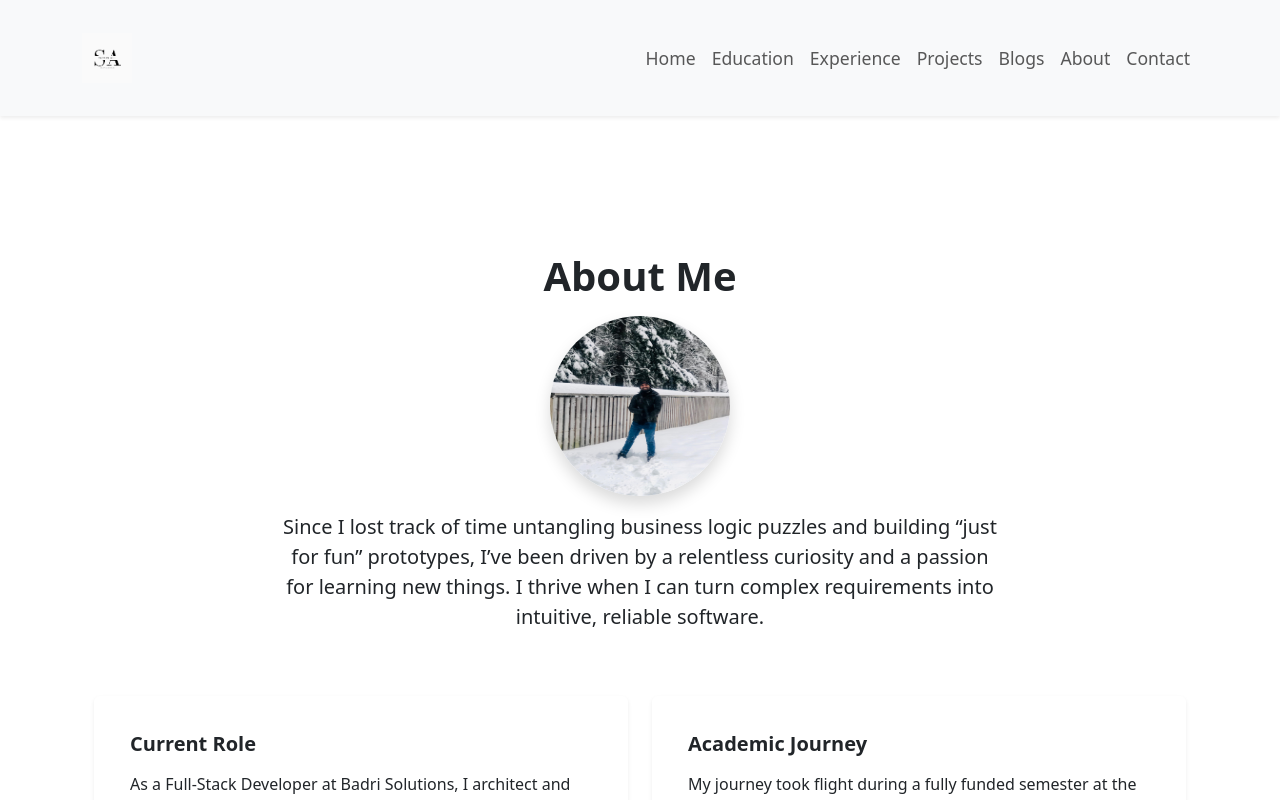
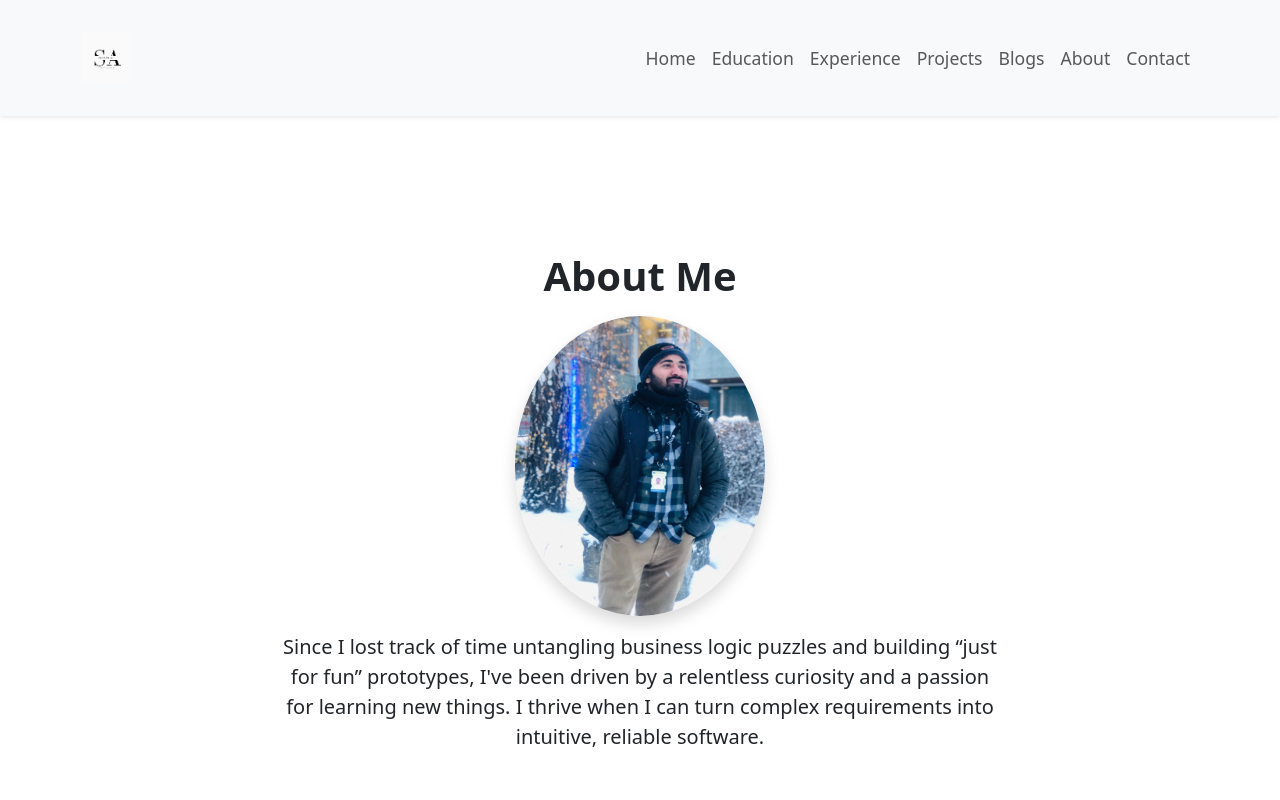
Before and after one commit to SajjadAli54/sajjadali, a Next.js app: page /about in a window 1280 px wide. Built offline with nearby package versions, Linux system fonts and the light colour scheme.

Commit message:
Minor changes to resolve errors

```diff
--- a/app/(routes)/about/ContactSection.tsx
+++ b/app/(routes)/about/ContactSection.tsx
@@ -5,15 +5,16 @@ import { FaEnvelope, FaMapMarkerAlt } from "react-icons/fa";
 const ContactSection = () => {
   return (
     <div
-      className="py-5 my-5"
+      className="py-2 my-2"
       style={{ backgroundColor: "#f8f9fa", minHeight: "60vh" }}
     >
       <Row className="justify-content-center text-center">
         <Col md={8}>
-          <h2 className="fw-bold mb-4">Let’s Connect!</h2>
+          <h2 className="fw-bold mb-4">{"Let's Connect!"}</h2>
           <p className="lead mb-4">
-            I'm always open to collaborations, freelance work, or just a
-            friendly chat!
+            {
+              "I'm always open to collaborations, discussions, projects, or just a friendly chat!"
+            }{" "}
           </p>
 
           <Row className="g-4 justify-content-center">
--- a/app/(routes)/about/page.tsx
+++ b/app/(routes)/about/page.tsx
@@ -1,7 +1,6 @@
 "use client";
 
 import { Container, Row, Col, Card, Image } from "react-bootstrap";
-import { FaEnvelope, FaMapMarkerAlt } from "react-icons/fa";
 import ContactSection from "./ContactSection";
 
 export default function AboutPage() {
@@ -11,18 +10,19 @@ export default function AboutPage() {
         <Col md={8} className="text-center">
           <h1 className="fw-bold mb-3">About Me</h1>
           <Image
-            src="/sajan.jpeg"
+            src="/ntnu.jpg"
             roundedCircle
-            width={180}
-            height={180}
+            width={250}
+            height={300}
             className="mb-3 shadow"
             alt="Profile"
           />
           <p className="lead">
             Since I lost track of time untangling business logic puzzles and
-            building “just for fun” prototypes, I’ve been driven by a relentless
-            curiosity and a passion for learning new things. I thrive when I can
-            turn complex requirements into intuitive, reliable software.
+            building “just for fun” prototypes, {"I've"} been driven by a
+            relentless curiosity and a passion for learning new things. I thrive
+            when I can turn complex requirements into intuitive, reliable
+            software.
           </p>
         </Col>
       </Row>
@@ -33,17 +33,17 @@ export default function AboutPage() {
             <Card.Body>
               <Card.Title className="fw-semibold mb-3">Current Role</Card.Title>
               <Card.Text>
-                As a Full‑Stack Developer at Badri Solutions, I architect and
-                deliver data‑intensive dashboards, interactive graph UIs, and
-                robust back‑end services for clients across Saudi Arabia,
-                Kuwait, UAE, and Qatar. My day‑to‑day toolbox includes Python,
+                As a Full-Stack Developer at Badri Solutions, I architect and
+                deliver data-intensive dashboards, interactive graph UIs, and
+                robust backend services for clients across Saudi Arabia, Kuwait,
+                UAE, and Qatar. My day-to-day toolbox includes Python,
                 JavaScript, ReactJS, FastAPI, Django, and modern ML
                 frameworks—always focused on performance and scalability.
               </Card.Text>
               <Card.Text>
                 I also work closely with various departments such as Actuarial,
                 IT, Managerial, and Sales, ensuring I stay updated on industry
-                trends and contribute holistically to our team’s success.
+                trends and contribute holistically to our {"team's"} success.
               </Card.Text>
             </Card.Body>
           </Card>
@@ -59,12 +59,12 @@ export default function AboutPage() {
                 My journey took flight during a fully funded semester at the
                 Norwegian University of Science and Technology, where I
                 collaborated on medical imaging research using advanced
-                machine‑learning techniques.
+                machine-learning techniques.
               </Card.Text>
               <Card.Text>
                 Between lab sessions, I explored Oslo, Milan, Venice, Warsaw,
-                Prague, and Vienna—gaining invaluable cross‑cultural insights
-                and sharpening my agile problem‑solving skills.
+                Prague, and Vienna—gaining invaluable cross-cultural insights
+                and sharpening my agile problem-solving skills.
               </Card.Text>
             </Card.Body>
           </Card>
@@ -80,13 +80,14 @@ export default function AboutPage() {
               </Card.Title>
               <Card.Text>
                 During my final year project, I led a team to build a
-                Flutter‑based 3D brain‑study app—integrating Blender‑designed
+                Flutter-based 3D brain-study app—integrating Blender-designed
                 models and delivering a polished Android experience for medical
                 students.
               </Card.Text>
               <Card.Text>
                 Whether crafting efficient APIs or optimizing ML pipelines, I
-                bring humility, humor, and a hacker’s spirit to every challenge.
+                bring humility, humor, and a {"hacker's"} spirit to every
+                challenge.
               </Card.Text>
             </Card.Body>
           </Card>
@@ -99,12 +100,12 @@ export default function AboutPage() {
                 Hobbies & Passions
               </Card.Title>
               <Card.Text>
-                When I’m not debugging or brainstorming, you’ll find me
+                When {"I'm"} not debugging or brainstorming, {"you'll"} find me
                 traveling to new places, experimenting with new recipes, diving
                 into a great novel—or even writing one myself.
               </Card.Text>
               <Card.Text>
-                I’m working on an Urdu‑language novel as a creative side
+                {"I'm"} working on an Urdu-language novel as a creative side
                 project, which keeps my storytelling muscles sharp and reminds
                 me that every line of code, like every line of prose, should
                 engage and resonate.
--- a/app/page.tsx
+++ b/app/page.tsx
@@ -16,6 +16,7 @@ import { useMediaQuery } from "./hooks";
 
 import "./globals.css";
 import QuoteCard from "./components/cards/QuoteCard";
+import AboutPage from "./(routes)/about/page";
 
 export default function Home() {
   const ProfileImage = "picofme.png";
@@ -110,6 +111,8 @@ export default function Home() {
           </Col>
         </Row>
       </div>
+
+      <AboutPage />
     </div>
   );
 }
```
Also changed, not shown: public/ntnu.jpg (added).
